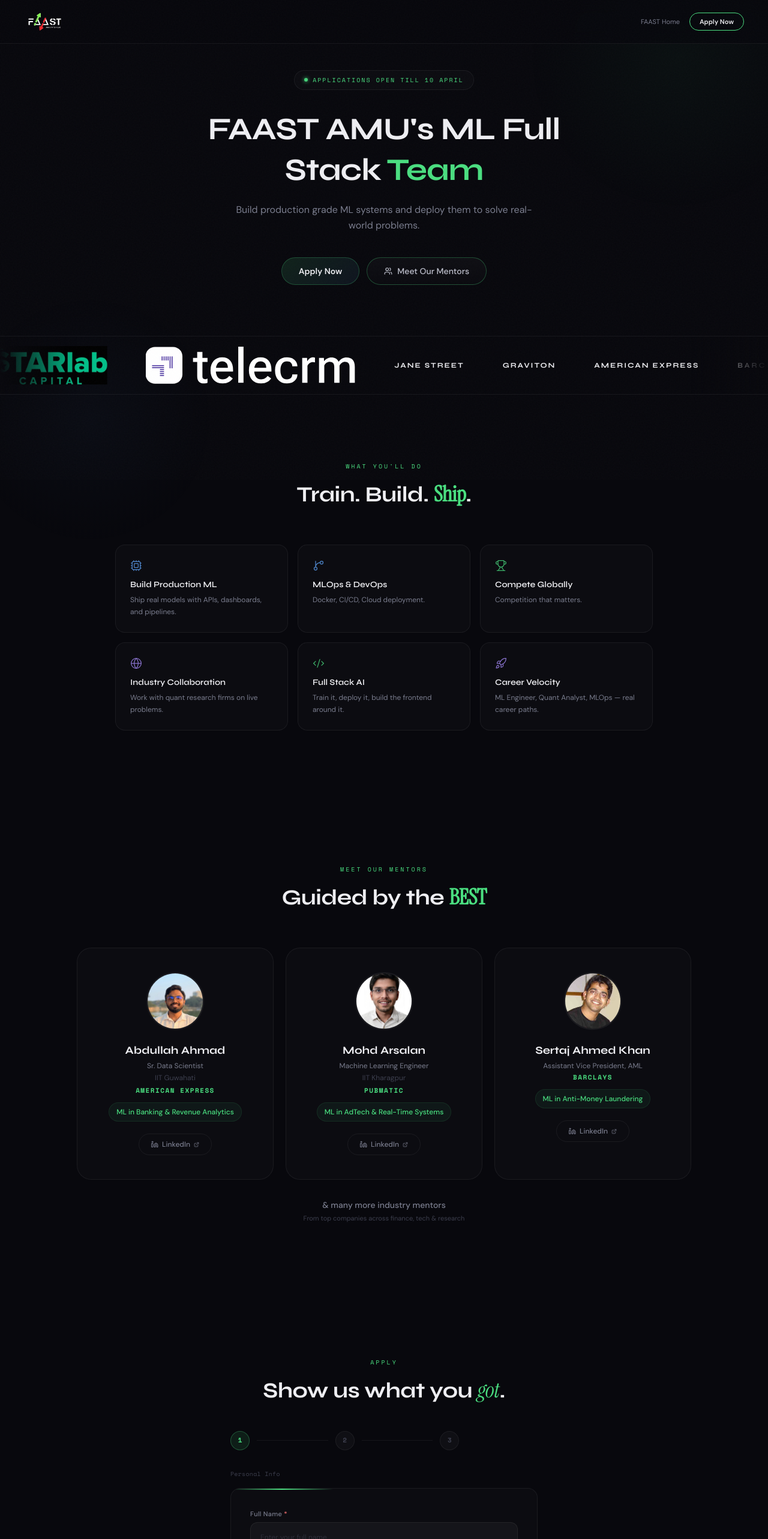
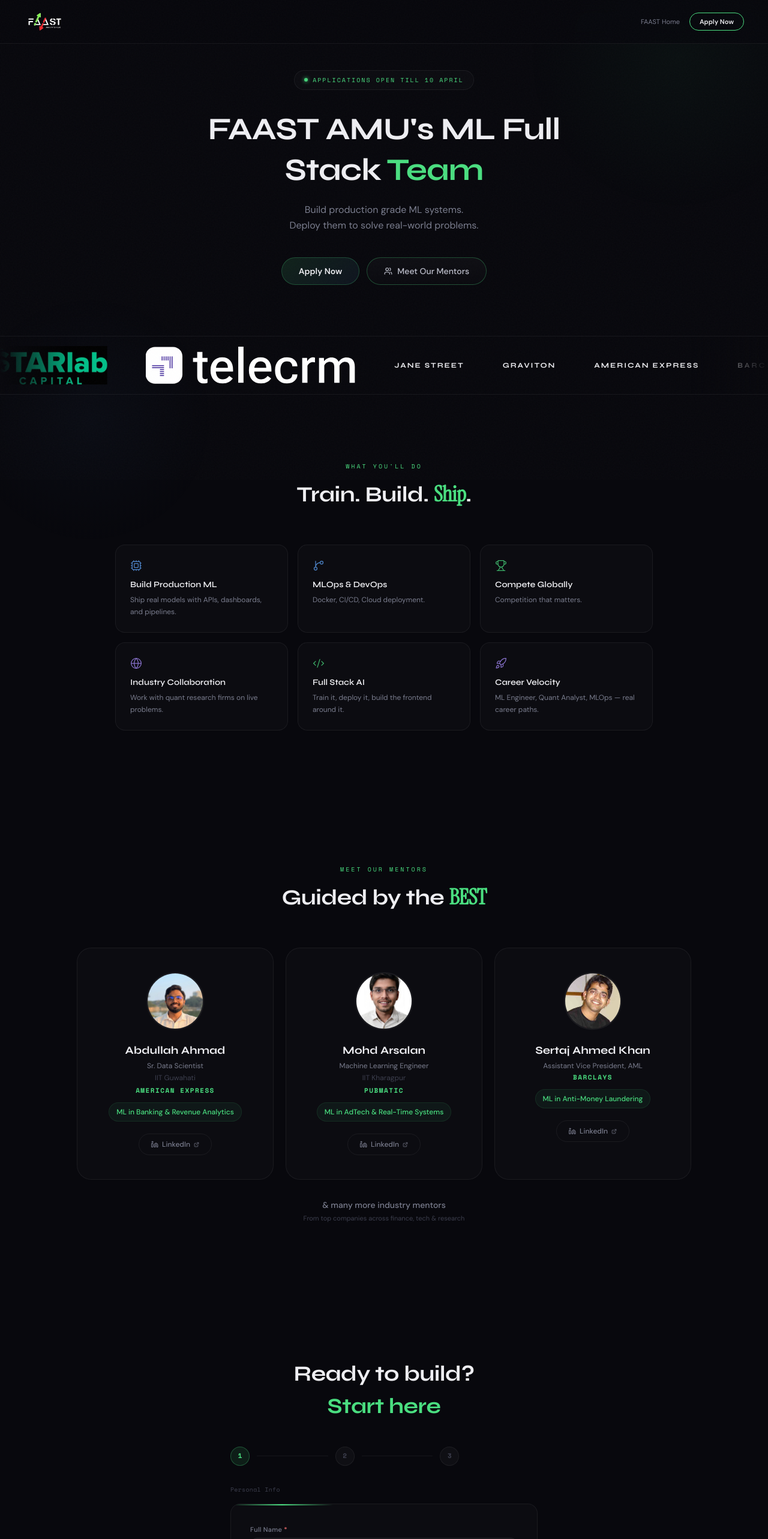
Before and after one commit to SuhaibK10/FAAST-ML-Team, a React (Vite) app: page / in a window 1280 px wide. Shown: the top 2566 px of the page at 60% size. Built offline with nearby package versions, Linux system fonts and the light colour scheme.

Commit message:
some tweaks

```diff
--- a/src/components/ApplicationForm.jsx
+++ b/src/components/ApplicationForm.jsx
@@ -142,10 +142,10 @@
           whileInView={{ opacity: 1, y: 0 }}
           viewport={{ once: true }}
         >
-          <p className="font-[family-name:var(--font-mono)] text-[10px] text-mint tracking-[3px] uppercase mb-3">Apply</p>
+
           <h2 className="font-[family-name:var(--font-display)] text-[clamp(24px,3.5vw,36px)] font-bold tracking-[-0.5px] text-fg">
-            Show us what you{' '}
-            <span className="font-[family-name:var(--font-serif)] italic font-normal text-mint">got</span>.
+            Ready to build?<br />
+            <span className="font-[family-name:var(--font-display)]  font-bold text-mint">Start here</span>
           </h2>
         </motion.div>
 
@@ -334,7 +334,7 @@
                       >
                         <Upload size={18} className="text-dim2 group-hover:text-mint transition-colors" />
                         <span className="text-[12px] text-dim2 group-hover:text-dim transition-colors">
-                          Click to upload PDF or DOC
+                          Click to upload PDF
                         </span>
                         <span className="text-[10px] text-dim2/50">Max 5MB</span>
                       </motion.button>
--- a/src/components/Hero.jsx
+++ b/src/components/Hero.jsx
@@ -35,7 +35,8 @@
         className="text-[15px] md:text-base text-dim leading-relaxed max-w-lg mb-10"
         variants={fade(0.35)} initial="hidden" animate="visible"
       >
-         Build production grade ML systems and deploy them to solve real-world problems.
+         Build production grade ML systems.  <br></br>Deploy them to solve real-world problems.
+
       </motion.p>
 
       {/* CTAs */}
```
